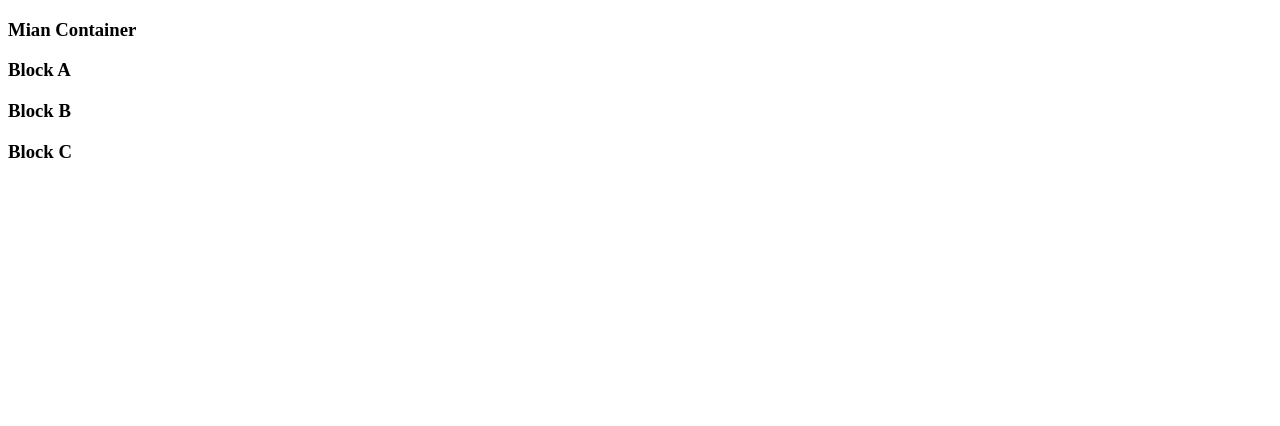
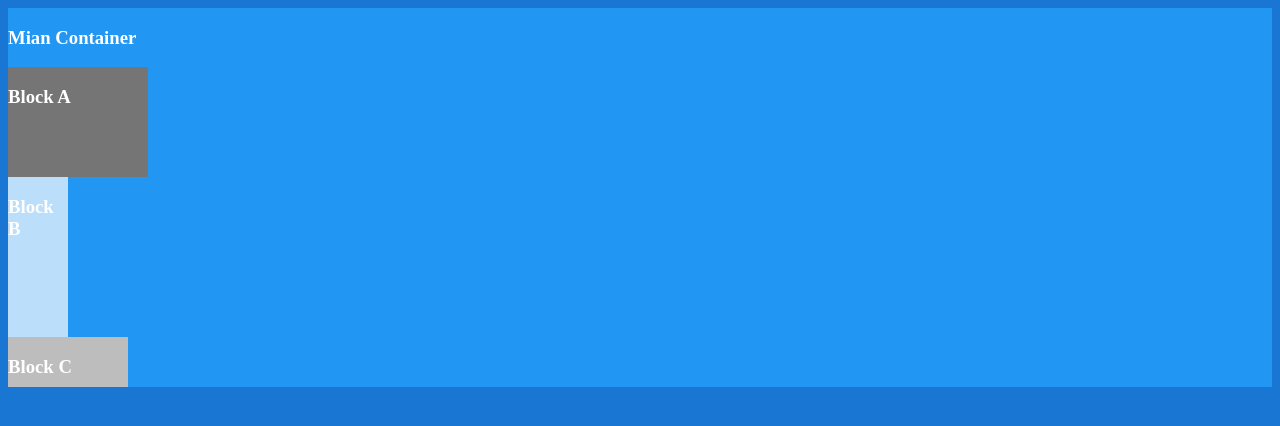
Before and after one commit to hydrock-it/time-to-quit, a React app: page / in a window 1280 px wide. Shown: the top 426 px of the page. Built offline with nearby package versions, Linux system fonts and the light colour scheme; the HTML template or start-up script is replaced by a standard one.

Commit message:
fix webpack config

```diff
--- a/package.json
+++ b/package.json
@@ -5,7 +5,7 @@
   "main": "index.js",
   "scripts": {
     "dev": "webpack-dev-server --port 3000 --config configs/webpack.config.dev.js",
-    "build": "webpack --progress --config configs/webpack.config.prod.js"
+    "build": "rm -rf ./dist && webpack --progress --config configs/webpack.config.prod.js"
   },
   "repository": {
     "type": "git",
--- a/src/app/components/block-a/index.jsx
+++ b/src/app/components/block-a/index.jsx
@@ -1,12 +1,12 @@
 import React from 'react';
-import style from './style.scss';
+import './style.scss';
 
 const BlockA = () => {
   return (
-    <div className={style.block}>
+    <div className='block__a'>
       <h3>Block A</h3>
     </div>
-  )
+  );
 }
 
 export default BlockA;
--- a/src/app/components/block-a/style.scss
+++ b/src/app/components/block-a/style.scss
@@ -1,4 +1,4 @@
-.block {
+.block__a {
   background-color: #757575;
   height: 110px;
   width: 140px;
--- a/src/app/components/block-b/index.jsx
+++ b/src/app/components/block-b/index.jsx
@@ -1,12 +1,12 @@
 import React from 'react';
-import style from './style.scss';
+import './style.scss';
 
 const BlockB = () => {
   return (
-    <div className={style.block}>
+    <div className='block__b'>
       <h3>Block B</h3>
     </div>
-  )
+  );
 }
 
 export default BlockB;
--- a/src/app/components/block-b/style.scss
+++ b/src/app/components/block-b/style.scss
@@ -1,4 +1,4 @@
-.block {
+.block__b {
   background-color: #BBDEFB;
   height: 160px;
   width: 60px;
--- a/src/app/components/block-c/index.jsx
+++ b/src/app/components/block-c/index.jsx
@@ -1,12 +1,12 @@
 import React from 'react';
-import style from './style.scss';
+import './style.scss';
 
 const BlockC = () => {
   return (
-    <div className={style.block}>
+    <div className='block__c'>
       <h3>Block C</h3>
     </div>
-  )
+  );
 }
 
 export default BlockC;
--- a/src/app/components/block-c/style.scss
+++ b/src/app/components/block-c/style.scss
@@ -1,4 +1,4 @@
-.block {
+.block__c {
   background-color: #BDBDBD;
   height: 50px;
   width: 120px;
--- a/src/app/components/main-component/index.jsx
+++ b/src/app/components/main-component/index.jsx
@@ -3,17 +3,17 @@ import BlockA from '../block-a';
 import BlockB from '../block-b';
 import BlockC from '../block-c';
 
-import style from './style.scss';
+import './style.scss';
 
 const MainContainer = () => {
   return (
-    <div className={style.container}>
+    <div className='container'>
       <h3>Mian Container</h3>
       <BlockA />
       <BlockB />
       <BlockC />
     </div>
-  )
+  );
 }
 
 export default MainContainer;
--- a/src/styles/global.scss
+++ b/src/styles/global.scss
@@ -1,6 +1,4 @@
-:global {
-  body {
-    background-color: #1976D2;
-    color: #ffffff;
-  }
+body {
+  background-color: #1976D2;
+  color: #ffffff;
 }
```
Also changed, not shown: configs/webpack.config.dev.js (+3 -26 lines), configs/webpack.config.prod.js (+4 -27 lines).
